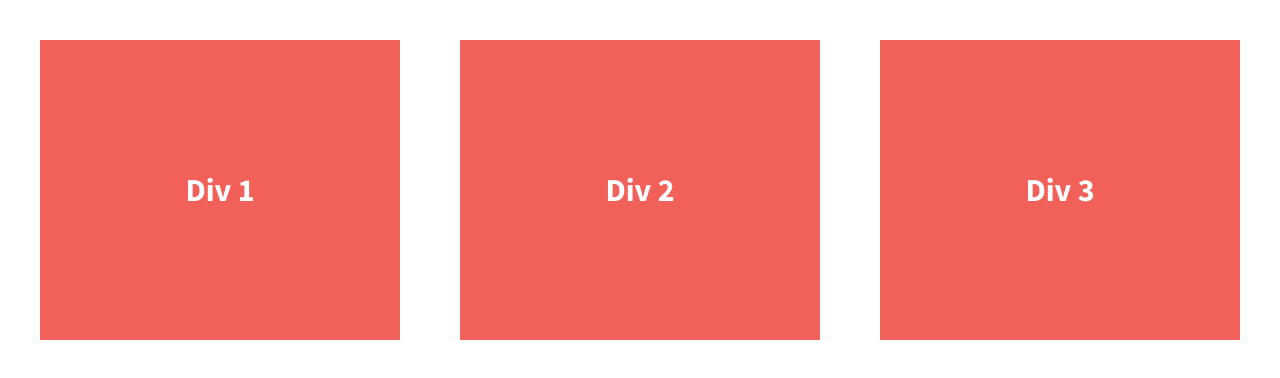
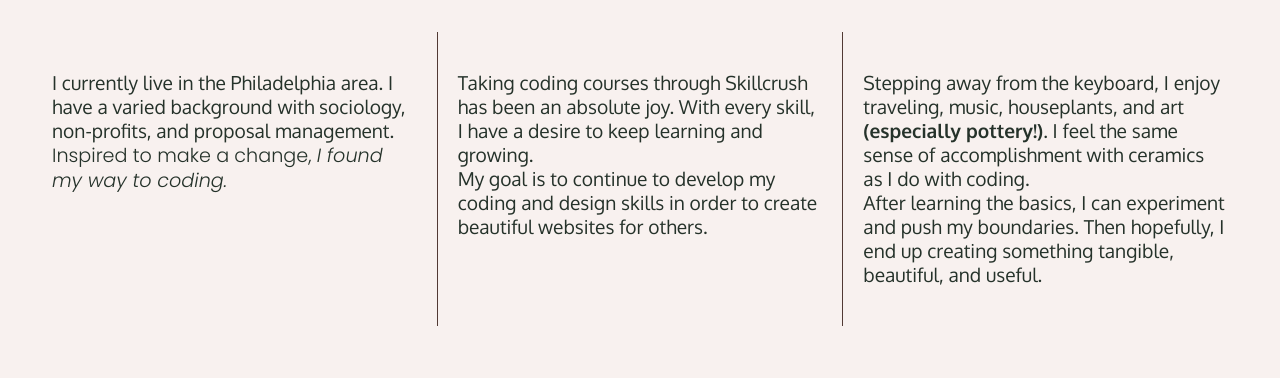
Before and after one commit to kgnatt/Flexbox-Grid, a plain HTML site: page index.html in a window 1280 px wide. Drawn offline with nearby package versions, Linux system fonts and the light colour scheme.

Commit message:
customizing div text and design

```diff
--- a/css/main.css
+++ b/css/main.css
@@ -97,22 +97,20 @@ textarea {
 
 
 html {
-  background-color: #fff;
+  background-color: #F8F1EF;
   height: 100%;
-  width: 100%
+  width: 100%;
 }
 
 body {
-  font-family: 'Source Sans Pro', sans-serif;
+  height: 100%;
   padding: 2em;
-  font-size: 1.25em;
-  height: 100%;
+  font-size: 16px;
 }
 
 .wrapper {
   display: flex;
   justify-content: space-between;
-  font-weight: 700;
 }
 
 .div-1,
@@ -120,14 +118,31 @@ body {
 .div-3 {
   display: flex;
   width: 30%;
-  justify-content: center;
-  align-items: center;
-  color: #fff;
+  height: auto;
+  justify-content: flex-start;
+  align-items: flex-start;
   line-height: 1.5em;
-  font-size: 1.6em;
-  background-color: #f16059;
-  height: 300px;
+  padding: 20px;
 }
+
+.div-2 {
+    border-left: 1px solid #523A34;
+    border-right: 1px solid #523A34;
+}
+
+p {
+    color: #25322A;
+    font-family: 'Oxygen', sans-serif;
+    font-weight: 400;
+    font-size: 1.2em;
+}
+
+span{
+    font-family: 'Poppins', sans-serif;
+    font-weight: 300;
+}
+
+
 
 
 
@@ -212,6 +227,7 @@ body {
    Modify as content requires.
    ========================================================================== */
 
+
 @media print,
        (-webkit-min-device-pixel-ratio: 1.25),
        (min-resolution: 1.25dppx),
--- a/index.html
+++ b/index.html
@@ -13,8 +13,7 @@
         <link rel="stylesheet" href="css/normalize.css">
         <link rel="stylesheet" href="css/main.css">
         <script src="js/vendor/modernizr-2.8.3.min.js"></script>
-        <link href='http://fonts.googleapis.com/css?family=Lora:700' rel='stylesheet' type='text/css'>
-        <link href='http://fonts.googleapis.com/css?family=Source+Sans+Pro:400,700' rel='stylesheet' type='text/css'>
+        <link href="https://fonts.googleapis.com/css2?family=Oxygen:wght@300;400;700&family=Poppins:ital,wght@0,200;0,300;0,400;0,500;0,600;1,200;1,300;1,400;1,600&display=swap" rel="stylesheet">
     </head>
     <body>
         <!--[if lt IE 8]>
@@ -23,13 +22,18 @@
 
         <section class="wrapper">
             <div class="div-1">
-                Div 1
+                <p> I currently live in the Philadelphia area. I have a varied background with sociology, non-profits, and proposal management.
+                <br><span>Inspired to make a change, <em>I found my way to coding.</em></span>
             </div>
             <div class="div-2">
-                Div 2
+                <p>Taking coding courses through Skillcrush has been an absolute joy. With every skill, I have a desire to keep learning and growing.
+                <br>My goal is to continue to develop my coding and design skills in order to create beautiful websites for others. </p>
             </div>
             <div class="div-3">
-                Div 3
+                <p>Stepping away from the keyboard, I enjoy traveling, music, houseplants, and art <strong>(especially pottery!)</strong>. I feel
+                    the same sense of accomplishment with ceramics as I do with coding.
+                <br>After learning the basics, I can experiment and push my boundaries. Then hopefully, I end up creating something tangible, beautiful,
+                and useful.</p>
             </div>
         </section>
 
```
